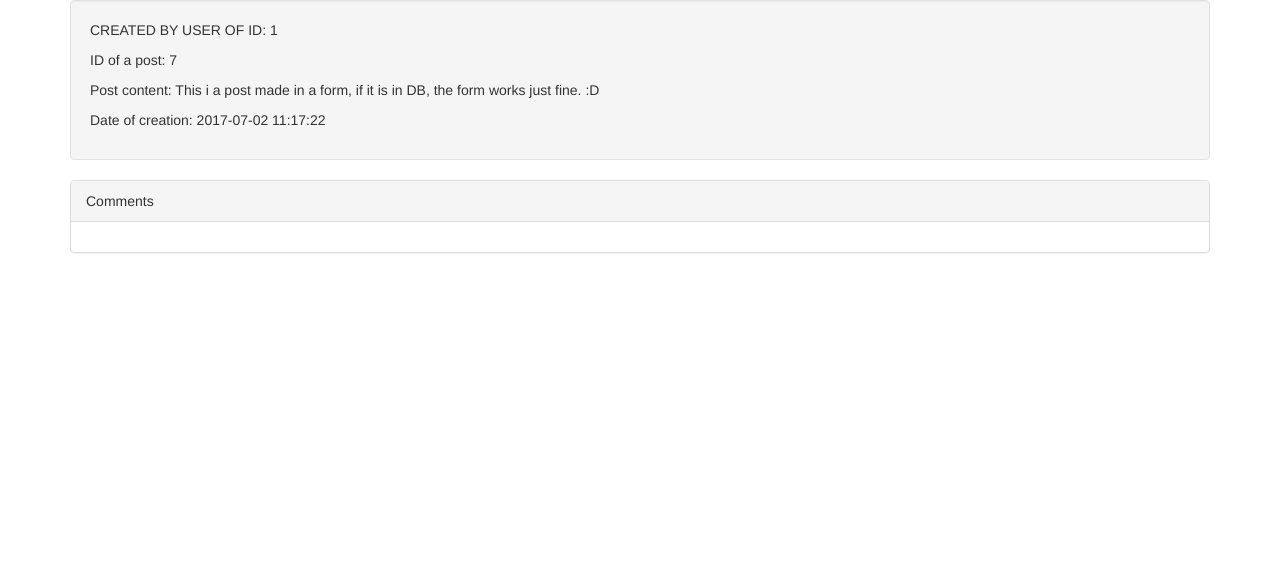
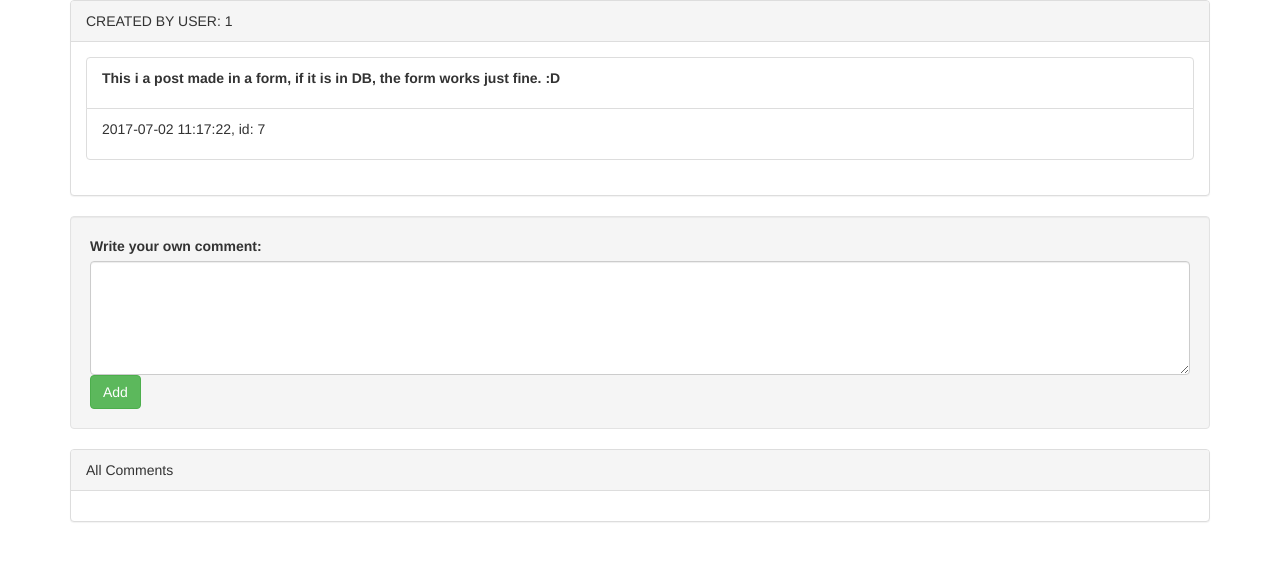
Before and after one commit to sweettirexkiller/myOwnSmallTwitter, a PHP site: page /postSiteMaker.php?id=7 in a window 1280 px wide. Shown: the top 561 px of the page. Run offline with PHP 8.4, Linux system fonts and the light colour scheme; data comes from the database, SQL or seed files in the repository.

Commit message:
added functional form to add a comment under post if you are logged in

```diff
--- a/html/main + single_post_site/commentsUnderPostTemplate.html
+++ b/html/main + single_post_site/commentsUnderPostTemplate.html
@@ -1,7 +1,7 @@
 <div class="well">
     <ul class="list-group">
-        <li class="list-group-item"><h3>Author: {{author_email}}</h3><span class="glyphicon glyphicon-envelope"></span></li>
-        <li class="list-group-item"><p>{{content}}</p></li>
+        <li class="list-group-item"><h4>{{author_email}}</h4></li>
+        <li class="list-group-item"><p><b>{{content}}</b></p></li>
         <li class="list-group-item">
             <button type="button" class="btn btn-primary">
                 <span class="badge">{{dateOfCreation}}</span>
--- a/html/main + single_post_site/postSiteMaker.php
+++ b/html/main + single_post_site/postSiteMaker.php
@@ -4,11 +4,29 @@ require_once __DIR__.'/../../php/classes/commentClass.php';
 require_once __DIR__.'/../renderFunction.php';
 require_once __DIR__.'/../../php/dbConfig.php';
 
-if($_SERVER['REQUEST_METHOD'] === 'GET'){
+if($_SERVER['REQUEST_METHOD'] === 'GET' || $_SERVER['REQUEST_METHOD'] === 'POST'){
     if(isset($_GET['id']) && intval($_GET['id']) > 0){
+        session_start();
+        $_SESSION['logged_user_id'] = 1; // logged a user by hand
+        $_SESSION['postID'] = $_GET['id'];
 
         $conn = new PDO("mysql:host=".DB_HOST.";dbname=".DB_NAME, DB_USER, DB_PASS);
 
+        if($_SERVER['REQUEST_METHOD'] === 'POST'){
+//            add comment to database or show that you have to be logged in
+            if(isset($_SESSION['logged_user_id']) && strlen($_POST['comment_content']) > 0){
+                $newComment = new comment();
+                $newComment->setContent($_POST['comment_content']);
+                $newComment->setPostId($_SESSION['postID']);
+                $newComment->setUserId($_SESSION['logged_user_id']);
+                $newComment->setCreation_date(date('Y-m-d G:i:s'));
+                $newComment->saveToDB($conn);
+                header('filename: postSiteMaker.php');
+            }else{
+                 $data = ['info'=>'You must be logged in to make a comment.'];
+                 echo render('wrongFormTemplate.html', $data);
+            }
+        }
 
 
         $postId = $_GET['id'];
--- a/html/main + single_post_site/singlePostSiteTemplate.html
+++ b/html/main + single_post_site/singlePostSiteTemplate.html
@@ -9,19 +9,33 @@
         <script src="https://maxcdn.bootstrapcdn.com/bootstrap/3.3.7/js/bootstrap.min.js"></script>
     </head>
     <body>
+
         <div class="container">
+            <div class="panel panel-default">
+                <div class="panel-heading">CREATED BY USER: {{user_id}}</div>
+                <div class="panel-body">
+                    <ul class="list-group">
+                        <li class="list-group-item"><p><b>{{content}}</b></li>
+                        <li class="list-group-item"><p>{{date}}, id: {{post_id}} </p></li>
+                    </ul>
+                </div>
+            </div>
+
             <div class="well">
-                <p>CREATED BY USER OF ID: {{user_id}}</p>
-                <p>ID of a post: {{post_id}}</p>
-                <p>Post content: {{content}}</p>
-                <p>Date of creation: {{date}}</p>
+                <form action="#" method="post">
+                    <label for="comment">Write your own comment:</label>
+                    <textarea class="form-control" rows="5" id="comment" name="comment_content"></textarea>
+                    <button type="submit" class="btn btn-success">Add</button>
+                </form>
             </div>
+
             <div class="panel panel-default">
-                <div class="panel-heading">Comments</div>
+                <div class="panel-heading">All Comments</div>
                 <div class="panel-body">
                     {{comments}}
                 </div>
             </div>
+
         </div>
     </body>
 </html>
```
